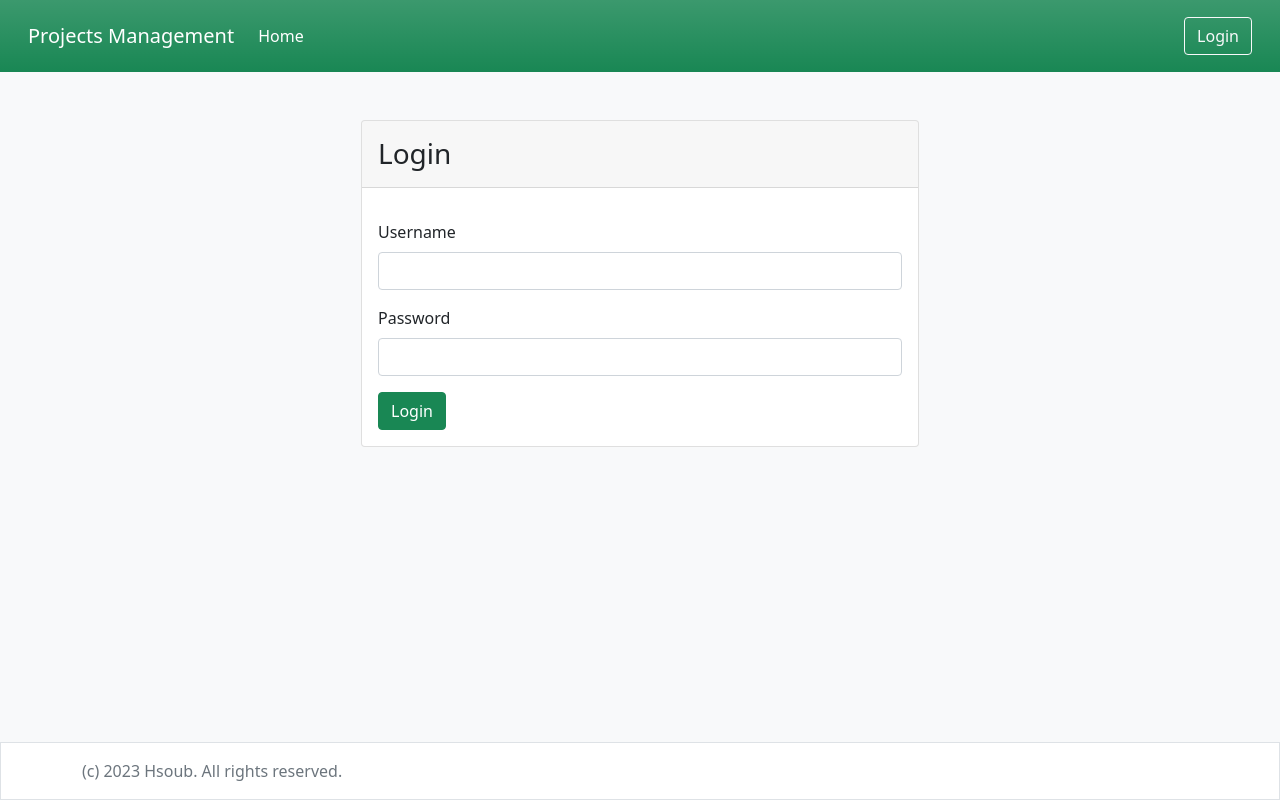
After one commit to ZizoSahby/django_pm, a Django app: page /accounts/login/ in a window 1280 px wide. The commit adds this page. Run offline with Django 4.2, Linux system fonts and the light colour scheme.

Commit message:
Login & logout

```diff
--- /dev/null
+++ b/accounts/forms.py
@@ -0,0 +1,18 @@
+from typing import Any
+from django.contrib.auth.forms import AuthenticationForm
+from django import forms
+
+attrs = {'class': 'form-control'}
+
+class UserLoginForm(AuthenticationForm):
+    def __init__(self, *args, **kwargs):
+        super(UserLoginForm, self).__init__(*args, **kwargs)
+
+    username = forms.CharField(
+        label='Username',
+        widget=forms.TextInput(attrs=attrs)
+    )
+    password = forms.CharField(
+        label='Password',
+        widget=forms.TextInput(attrs=attrs)
+    )
--- /dev/null
+++ b/accounts/templates/registration/login.html
@@ -0,0 +1,23 @@
+{% extends "base.html" %}
+{% load i18n %}
+
+{% block content %}
+  <div class="container">
+    <div class="row justify-content-md-center">
+        <div class="card col-md-6 px-0">
+            <div class="card-header">
+                <h3 class="mb-0 py-2">{% trans "Login" %}</h3>
+            </div>
+            <div class="card-body">
+                <form method="POST">
+                    {% csrf_token %}
+                    {% include "common/form.html" with form=form %}
+                    <button class="btn btn-success btn-block">
+                        {% translate "Login" %}
+                    </button>
+                </form>
+            </div>
+        </div>
+    </div>
+  </div>
+{% endblock content %}
--- /dev/null
+++ b/accounts/urls.py
@@ -0,0 +1,8 @@
+from django.contrib.auth.views import LoginView
+from django.urls import path, include
+from accounts.forms import UserLoginForm
+
+urlpatterns = [
+    path("login/", LoginView.as_view(authentication_form=UserLoginForm), name='login'),
+    path('', include('django.contrib.auth.urls')),
+]
--- a/project_management/settings.py
+++ b/project_management/settings.py
@@ -131,6 +131,9 @@ STATIC_URL = 'static/'
 
 DEFAULT_AUTO_FIELD = 'django.db.models.BigAutoField'
 
+LOGIN_REDIRECT_URL = '/'
+LOGOUT_REDIRECT_URL = '/accounts/login'
+
 INTERNAL_IPS = [
     "127.0.0.1",
 ]
--- a/project_management/urls.py
+++ b/project_management/urls.py
@@ -21,5 +21,6 @@ import debug_toolbar
 urlpatterns = [
     path('__debug__/', include(debug_toolbar.urls)),
     path('', include('projects.urls')),
+    path('accounts/', include('accounts.urls')),
     path('admin/', admin.site.urls),
 ]
--- a/projects/templates/partials/header.html
+++ b/projects/templates/partials/header.html
@@ -11,6 +11,19 @@
         <ul class="navbar-nav me-auto mb-2 mb-md-0">
           <li class="nav-item">
             <a class="nav-link active" aria-current="{% url 'Project_list' %}" href="#">{% trans "Home" %}</a>
+          </li>
+        </ul>
+        {% if user.is_authenticated %}
+        <ul class="navbar-nav me-3 mb-2 mb-lg-0">
+          <li class="nav-item dropdown">
+            <a class="nav-link dropdown-toggle" href="#" role="button" data-bs-toggle="dropdown" aria-expanded="false">
+              {{ user.username }}
+            </a>
+            <ul class="dropdown-menu">
+              <li><a class="dropdown-item" href="#">{% trans "Profile" %}</a></li>
+              <li><hr class="dropdown-divider"></li>
+              <li><a class="dropdown-item" href="{% url 'logout' %}">{% trans "Logout" %}</a></li>
+            </ul>
           </li>
         </ul>
         <form method="GET" action="{% url 'Project_list' %}" class="d-flex">
@@ -27,6 +40,11 @@
             </button>
           </div>
         </form>
+        {% else %}
+          <a href="{% url 'login' %}" class="btn btn-outline-light">
+            {% trans "Login" %}
+          </a>
+        {% endif %}
       </div>
     </div>
   </nav>
```
Also changed, not shown: projects/views.py (+8 -9 lines).
